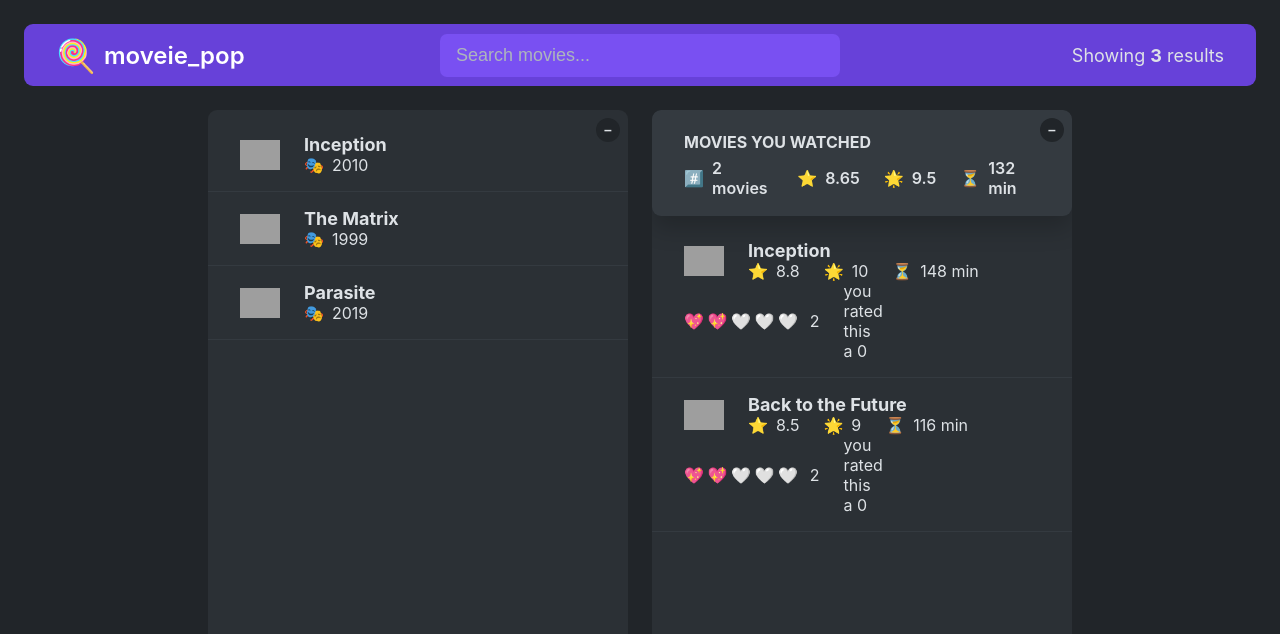
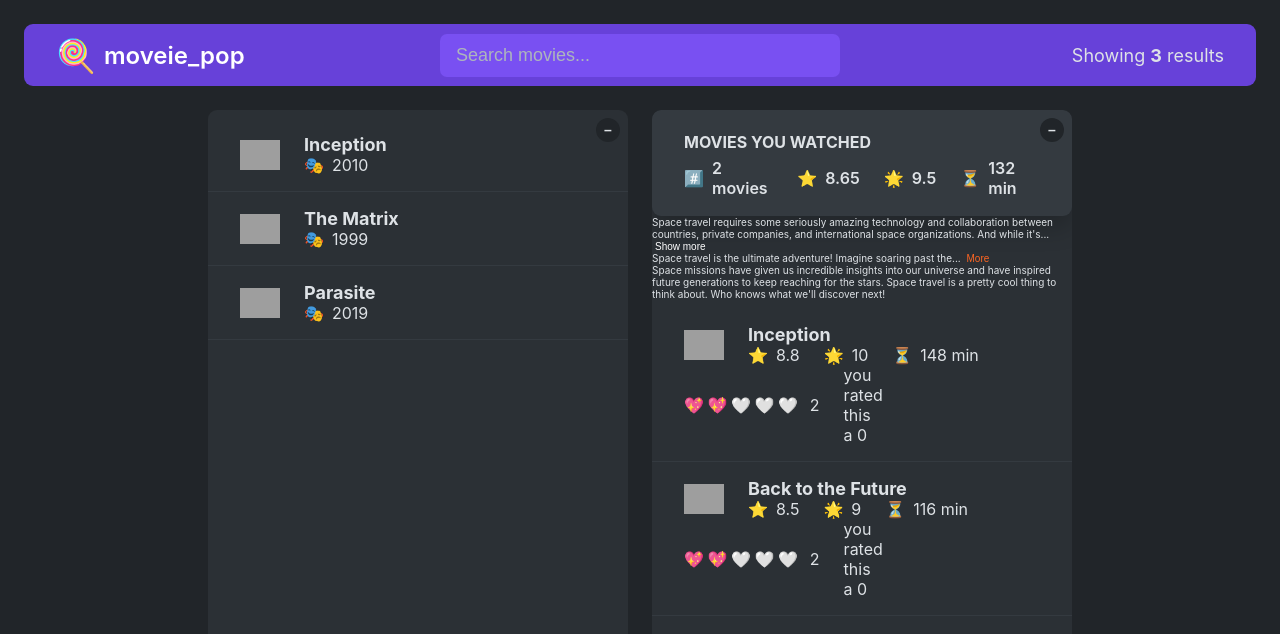
Before and after one commit to talented-vicky/movie_popcorn, a React (Create React App) app: page / in a window 1280 px wide. Shown: the top 634 px of the page. Built offline with nearby package versions, Linux system fonts and the light colour scheme; grey boxes are pictures that could not be loaded; the HTML template or start-up script is replaced by a standard one.

Commit message:
added expanding text component

```diff
--- a/src/App.js
+++ b/src/App.js
@@ -1,4 +1,4 @@
-import { useState } from "react";
+import { useEffect, useState } from "react";
 import PropTypes from "prop-types";
 
 const tempMovieData = [
@@ -74,6 +74,7 @@
         <MoviesBox>
           <>
             <Summary watched={watched}></Summary>
+            <ReadMore></ReadMore>
             <WatchedData watched={watched}></WatchedData>
           </>
         </MoviesBox>
@@ -293,3 +294,87 @@
     </div>
   )
 }
+
+function ReadMore() {
+  return (
+    <div>
+      <ExpandingText
+        collapsedNumWords={20}
+        expandButtonText="Show more"
+        collapseButtonText="Read Less"
+        buttonColor="#ffff"
+      >
+        Space travel requires some seriously amazing technology and
+        collaboration between countries, private companies, and international
+        space organizations. And while it's not always easy (or cheap), the
+        results are out of this world. Think about the first time humans stepped
+        foot on the moon or when rovers were sent to roam around on Mars.
+      </ExpandingText>
+      <ExpandingText
+        collapsedNumWords={10}
+        expandButtonText="More"
+        collapseButtonText="Less"
+        buttonColor="#ff6622"
+      >
+        Space travel is the ultimate adventure! Imagine soaring past the stars
+        and exploring new worlds. It's the stuff of dreams and science fiction,
+        but believe it or not, space travel is a real thing. Humans and robots
+        are constantly venturing out into the cosmos to uncover its secrets and
+        push the boundaries of what's possible.
+      </ExpandingText>
+
+
+      <ExpandingText
+        expanded={true} className="box"
+      >
+        Space missions have given us incredible insights into our universe and
+        have inspired future generations to keep reaching for the stars. Space
+        travel is a pretty cool thing to think about. Who knows what we'll
+        discover next!
+      </ExpandingText>
+    </div>
+  )
+}
+
+
+function ExpandingText({collapsedNumWords, expandButtonText, collapseButtonText, buttonColor, expanded, children}) {
+  const [exp, setExp] = useState(true)
+  const [text, setText] = useState(children)
+
+  const btnStyle = {
+    color: buttonColor,
+    background: "none",
+    border: "none",
+    fontSize: "10px",
+    cursor: "pointer",
+    marginLeft: "3px"
+  }
+
+  function altTextContent(wholeText, limit) {
+    if(exp) {
+      const shortened = wholeText.split(" ").slice(0, limit).join(" ") + "..."
+      setText(shortened);
+    } else {
+      setText(children)
+    }
+  }
+
+  function toggleBtn () {
+    setExp(!exp)
+  }
+
+  useEffect(() => {
+    altTextContent(children, collapsedNumWords)
+  })
+
+  return (
+    <div >
+      <span> {expanded ? children : text } </span>
+      <button style={btnStyle} onClick={() => {
+        altTextContent(children, collapsedNumWords)
+        toggleBtn()
+      }}> {exp ? expandButtonText : collapseButtonText}
+      </button>
+    </div>
+  )
+}
--- a/src/index.css
+++ b/src/index.css
@@ -346,6 +346,10 @@
   justify-content: center;
 }
 
+.line-line {
+  display: flex;
+}
+
 /*
 SPACING SYSTEM (px)
 2 / 4 / 8 / 12 / 16 / 24 / 32 / 40 / 48 / 64 / 80 / 96 / 128
```
